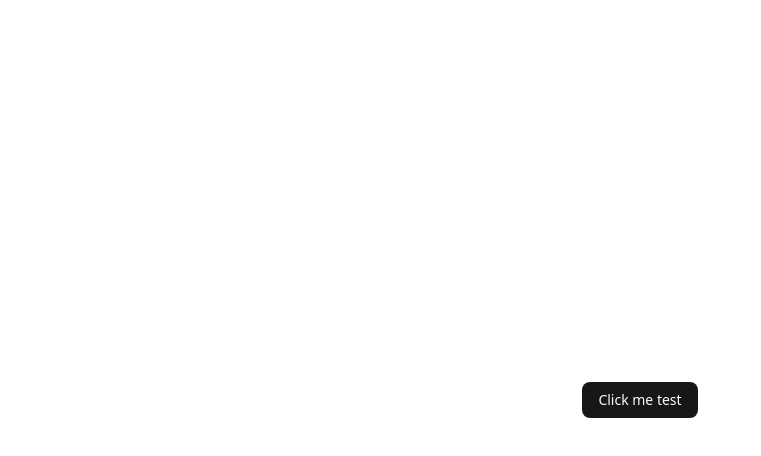
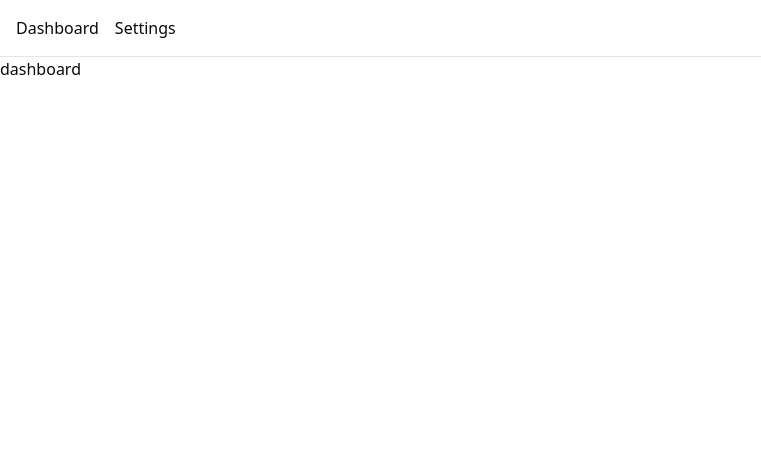
Before and after one commit to yevheniiburkovskyi/prosthetic-hand-dashboard, a React (Vite) app: page / in a window 1280 px wide. Shown: the top 456 px of the page, without its empty margins (0-761 px from the left). Built offline with nearby package versions, Linux system fonts and the light colour scheme.

Commit message:
feat: implement routing with react-router-dom and update App component

```diff
--- a/package.json
+++ b/package.json
@@ -19,6 +19,7 @@
     "lucide-react": "^0.563.0",
     "react": "^19.2.0",
     "react-dom": "^19.2.0",
+    "react-router-dom": "^7.13.0",
     "tailwind-merge": "^3.4.0",
     "tailwindcss": "^4.1.18"
   },
--- a/src/App.tsx
+++ b/src/App.tsx
@@ -1,11 +1,23 @@
-import { Button } from '@/components/ui/button';
+import { Link, Route, Routes } from 'react-router-dom';
 
-function App() {
+const App = () => {
   return (
-    <div className="flex min-h-svh flex-col items-center justify-center">
-      <Button>Click me test </Button>
+    <div className="bg-background min-h-screen">
+      <nav className="flex gap-4 border-b p-4">
+        <Link to="/" className="hover:text-primary">
+          Dashboard
+        </Link>
+        <Link to="/settings" className="hover:text-primary">
+          Settings
+        </Link>
+      </nav>
+
+      <Routes>
+        <Route path="/" element={<div>dashboard</div>} />
+        <Route path="/settings" element={<div>settings</div>} />
+      </Routes>
     </div>
   );
-}
+};
 
 export default App;
--- a/src/components/ui/button.tsx
+++ b/src/components/ui/button.tsx
@@ -38,7 +38,7 @@ const buttonVariants = cva(
   }
 );
 
-function Button({
+const Button = ({
   className,
   variant = 'default',
   size = 'default',
@@ -47,7 +47,7 @@ function Button({
 }: React.ComponentProps<'button'> &
   VariantProps<typeof buttonVariants> & {
     asChild?: boolean;
-  }) {
+  }) => {
   const Comp = asChild ? Slot : 'button';
 
   return (
@@ -59,6 +59,6 @@ function Button({
       {...props}
     />
   );
-}
+};
 
-export { Button, buttonVariants };
+export { Button };
--- a/src/main.tsx
+++ b/src/main.tsx
@@ -2,9 +2,12 @@ import { StrictMode } from 'react';
 import { createRoot } from 'react-dom/client';
 import './index.css';
 import App from './App.tsx';
+import { BrowserRouter } from 'react-router-dom';
 
 createRoot(document.getElementById('root')!).render(
   <StrictMode>
-    <App />
+    <BrowserRouter>
+      <App />
+    </BrowserRouter>
   </StrictMode>
 );
--- a/vite.config.ts
+++ b/vite.config.ts
@@ -6,7 +6,7 @@ import { defineConfig } from 'vite';
 // https://vite.dev/config/
 export default defineConfig({
   plugins: [react(), tailwindcss()],
-  base: '/prosthetic-hand-dashboard/',
+  base: '/',
   resolve: {
     alias: {
       '@': path.resolve(__dirname, './src'),
```
Also changed, not shown: 1 other file (tests, documents, lock files or other folders).
